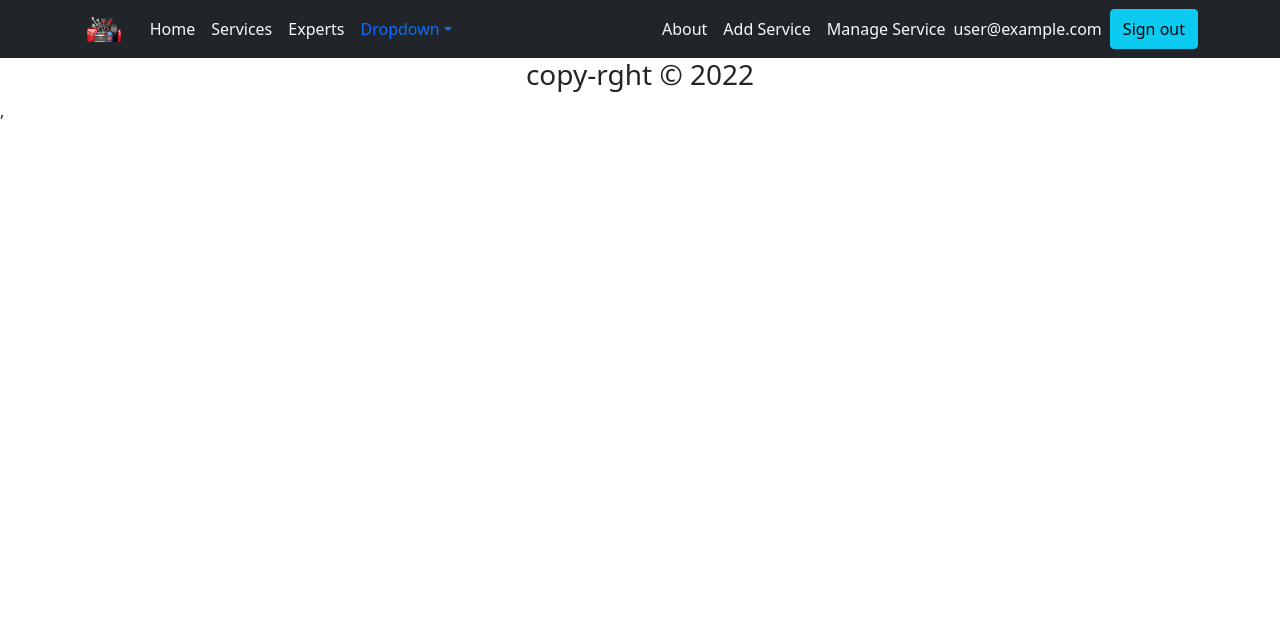
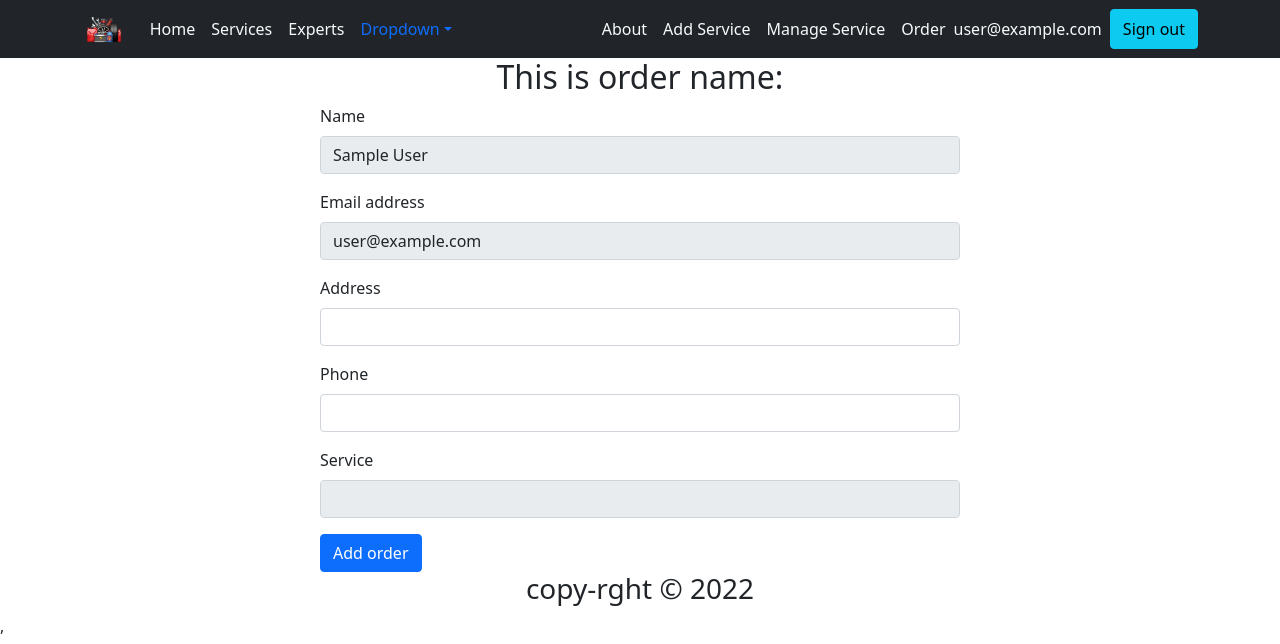
Before and after one commit to Sadnan-2019/ginious-car-service, a React (Create React App) app: page /checkout/1 in a window 1280 px wide. Shown: the top 644 px of the page. Built offline with nearby package versions, Linux system fonts and the light colour scheme; no server answers; sample sign-in values are in the browser's storage.

Commit message:
new pic add

```diff
--- a/package.json
+++ b/package.json
@@ -6,6 +6,7 @@
     "@testing-library/jest-dom": "^5.16.4",
     "@testing-library/react": "^13.0.1",
     "@testing-library/user-event": "^13.5.0",
+    "axios": "^0.27.2",
     "bootstrap": "^5.1.3",
     "dotenv": "^16.0.0",
     "firebase": "^9.6.10",
--- a/src/App.js
+++ b/src/App.js
@@ -1,13 +1,16 @@
 // import logo from './logo.svg';
 import { Route, Routes } from "react-router-dom";
+import { ToastContainer } from "react-toastify";
 import "./App.css";
 import About from "./Pages/About/About";
 import AddService from "./Pages/AddService/AddService";
 import Checkout from "./Pages/Checkout/Checkout/Checkout";
+import Error from "./Pages/Error/Error";
 import Home from "./Pages/Home/Home/Home";
 import Login from "./Pages/Login/Login/Login";
 import Register from "./Pages/Login/Register/Register";
 import ManageService from "./Pages/ManageService/ManageService";
+import Order from "./Pages/Order/Order";
 import ServicesDetails from "./Pages/ServicesDetails/ServicesDetails";
 import Footer from "./Pages/Shared/Footer/Footer";
 import Header from "./Pages/Shared/Header/Header";
@@ -21,20 +24,28 @@ function App() {
         <Route path="/"   element={<RequireAuth><Home /></RequireAuth>}></Route>
         <Route path="/home"   element={<Home />}></Route>
         <Route path="/register"   element={<Register />}></Route>
-        <Route path="/checkout" element={<RequireAuth>
+        <Route path="/checkout/:serviceId" element={<RequireAuth>
           <Checkout></Checkout>
         </RequireAuth>}></Route>
         <Route path="/addservice" element={<RequireAuth>
           <AddService></AddService>
         </RequireAuth>}></Route>
+
         <Route path="/manage" element={<RequireAuth>
            <ManageService></ManageService>
         </RequireAuth>}></Route>
+        <Route path="/order" element={<RequireAuth>
+          <Order></Order>
+        </RequireAuth>}></Route>
+
         <Route path="/login"   element={<Login />}></Route>
         <Route path="/service/:serviceId" element={<ServicesDetails/>}></Route>
         <Route path="/about" element={<About />}></Route>
+        <Route path="*" element={<Error/>}></Route>
       </Routes>
       <Footer />
+      <ToastContainer />
+
     </div>
   );
 }
--- a/src/Pages/Checkout/Checkout/Checkout.js
+++ b/src/Pages/Checkout/Checkout/Checkout.js
@@ -1,9 +1,103 @@
-import React from 'react';
+import React, { useState } from 'react';
+import { useParams } from 'react-router-dom';
+import useServiceDetails from '../../../hooks/useServiceDetails';
+import { useAuthState } from 'react-firebase-hooks/auth';
+import auth from "../../../firebase.init";
+import axios from 'axios';
+import { toast } from 'react-toastify';
 
 const Checkout = () => {
+
+     const {serviceId} = useParams()
+     const [service] = useServiceDetails(serviceId);
+     const [user  ] = useAuthState(auth);
+     const submitOrder=(event)=>{
+
+      event.preventDefault()
+
+      const order={
+
+        email:user.email,
+        service: service.name,
+        serviceId: serviceId,
+        address:event.target.address.value,
+        phone:event.target.phone.value
+      }
+      axios.post('http://localhost:5000/order',order)
+      .then(response=>{
+
+        console.log(response)
+        const {data} = response;
+        if(data.insertedId){
+
+          toast("you order complete")
+          event.target.reset()
+
+        }
+
+      })
+
+
+     }
+
+
+    //  const [user,setUser] = useState({
+
+
+    //       name:"Somrat Skber",
+    //       email:"akber@gmail.com",
+    //       address:"akberdhanmondi kanbe lane",
+    //       phone:"01892409715",
+    //  })
+// const handleAddress=(event)=>{
+//   console.log(event.target.value)
+//     const {address, ...rest} = user;
+//     const newAddress = event.target.value;
+//     const newUser = {address: newAddress, ...rest}
+//     setUser(newUser)
+//     console.log(newUser)
+//   // console.log(event.target.value)
+// }
+
           return (
-                    <div className='text-center'>
-                         <h2>This is Checkout page</h2>
+                    <div className=' w-100 mx-auto '>
+                         <h2 className='text-center'>This is order name:  {service.name}</h2>
+
+
+ <div className=' d-flex justify-content-center align-items-center '>
+
+ <form className='w-50' onSubmit={submitOrder}>
+ <div className="mb-3 ">
+    <label for="exampleInputEmail1" className="form-label">Name</label>
+    <input    type="text" className="form-control  w-100 "value={user?.displayName} name='name' required readOnly disabled  />
+
+  </div>
+  <div className="mb-3 ">
+    <label for="exampleInputEmail1" className="form-label">Email address</label>
+    <input    type="email" className="form-control  w-100 " value={user?.email} required readOnly disabled />
+
+  </div>
+  <div className="mb-3 ">
+    <label for="exampleInputEmail1" className="form-label"> Address</label>
+    <input    type="text" className="form-control  w-100 "   name="address" autoComplete='off'/>
+
+  </div>
+  <div className="mb-3 ">
+    <label for="exampleInputEmail1" className="form-label"> Phone</label>
+    <input    type="text" className="form-control  w-100 "  name="phone" autoComplete='off'/>
+
+  </div>
+  <div className="mb-3 ">
+    <label for="exampleInputEmail1" className="form-label" > Service</label>
+
+    <input    type="text" className="form-control  w-100 " value={service.name} name="service" required readOnly/>
+
+  </div>
+
+  <input type="submit" value="Add order" className="btn btn-primary"/>
+
+</form>
+ </div>
 
                     </div>
           );
--- /dev/null
+++ b/src/Pages/Error/Error.js
@@ -0,0 +1,11 @@
+import React from 'react';
+
+const Error = () => {
+          return (
+                    <div>
+                        <h2>Not Found</h2>
+                    </div>
+          );
+};
+
+export default Error;
--- a/src/Pages/Login/Register/Register.js
+++ b/src/Pages/Login/Register/Register.js
@@ -40,10 +40,10 @@ const Register = () => {
   }
 
   return (
-    <div className="w-25  mx-auto">
+    <div className="w-50  mx-auto">
       <h1 className="text-center">Please Register</h1>
 
-      <Form onSubmit={handleRegister}>
+      <Form onSubmit={handleRegister}   >
         <Form.Group className="mb-3" controlId="formBasicEmail">
           <Form.Label>Name</Form.Label>
           <Form.Control type="text" placeholder="Enter name" name="name" required />
--- a/src/Pages/Login/SocialLogin/SocialLogin.js
+++ b/src/Pages/Login/SocialLogin/SocialLogin.js
@@ -4,13 +4,16 @@ import fbImg from "../../../images/expert/fb.png"
 import gitImg from "../../../images/expert/git.png"
 import { useSignInWithGithub, useSignInWithGoogle } from 'react-firebase-hooks/auth';
 import auth from '../../../firebase.init';
-import { useNavigate } from 'react-router-dom';
+import { useLocation, useNavigate } from 'react-router-dom';
 
 
 const SocialLogin = () => {
           const navigate = useNavigate()
           const [signInWithGoogle, user, loading, error] = useSignInWithGoogle(auth);
           const [signInWithGithub, Githubuser, Githubloading, Githuberror] = useSignInWithGithub(auth);
+          const location =useLocation();
+const from = location.state?.from?.pathname || "/";
+
 
           let errorElement;
 
@@ -24,7 +27,7 @@ const SocialLogin = () => {
 
                   if(user || Githubuser)
                   {
-                    navigate('/home')
+                    navigate(from, { replace: true });
 
                   }
 
--- /dev/null
+++ b/src/Pages/Order/Order.js
@@ -0,0 +1,50 @@
+import { async } from "@firebase/util";
+import axios from "axios";
+import React, { useEffect, useState } from "react";
+import { useNavigate } from "react-router-dom";
+import { useAuthState } from "react-firebase-hooks/auth";
+import auth from "../../firebase.init";
+import { signOut } from "firebase/auth";
+// import { signOut } from "firebase/auth";
+
+const Order = () => {
+  const [user] = useAuthState(auth);
+  const [orders, setOrders] = useState([]);
+  const navigate = useNavigate();
+  console.log(orders);
+
+  useEffect(( ) => {
+    const getOrders = async () => {
+      const email = user.email;
+      const url = `http://localhost:5000/order?email=${email}`;
+      try {
+        const { data } = await axios.get(url, {
+          headers: {
+            authorization: `Bearer ${localStorage.getItem("accesToken")}`,
+          },
+        });
+        setOrders(data);
+      } catch (error) {
+        console.log(error.message);
+        if (error.response.status === 401 || error.response.status === 403) {
+             signOut(auth)
+          navigate("/login");
+        }
+      }
+    };
+
+    getOrders();
+  }, [user]);
+  return (
+    <div>
+      <h3>Order Total:{orders.length}</h3>
+      <h4>your order list</h4>
+      <h4>Email Name : {user.email}</h4>
+      {orders.map((order) => (
+        <li>{order.service}</li>
+      ))}
+    </div>
+  );
+};
+
+export default Order;
--- a/src/Pages/ServicesDetails/ServicesDetails.js
+++ b/src/Pages/ServicesDetails/ServicesDetails.js
@@ -1,31 +1,29 @@
 import React, { useEffect, useState } from "react";
 import { Link, useParams } from "react-router-dom";
+import useServiceDetails from "../../hooks/useServiceDetails";
 import Checkout from "../Checkout/Checkout/Checkout";
 
 const ServicesDetails = () => {
   const { serviceId } = useParams();
 
-  const [service,setService] = useState({});
+  // const [service,setService] = useState({});
 
-  useEffect(()=>{
+    const [service] = useServiceDetails(serviceId)
 
-    const url=`http://localhost:5000/service/${serviceId}`
-    fetch(url)
-    .then(res => res.json())
-    .then(data => setService(data))
-  },[])
   return (
     <div>
 
 
       <div className='text-center'>
       {/* <h4>this is services details{name}</h4> */}
-      <h4>this is services details{serviceId}</h4>
-      <p>
+      <h4>this is services details Id:{serviceId}</h4>
+
+      <h5>
        Name:{service.name}
-      </p>
-                         <h2>Now Checkout </h2>
-                         <Link to="/checkout">
+      </h5>
+      <img src={service.img} alt=""/>
+      <h2>Now Checkout </h2>
+                         <Link to={`/checkout/${serviceId}`}>
       <button  className='btn btn-success'>Checkout</button>
       </Link>
 
--- a/src/Pages/Shared/Header/Header.js
+++ b/src/Pages/Shared/Header/Header.js
@@ -72,6 +72,9 @@ const Header = () => {
                 <Nav.Link as={Link} to="/manage" className="text-light">
                   Manage Service
                 </Nav.Link>
+                <Nav.Link as={Link} to="/order" className="text-light">
+                  Order
+                </Nav.Link>
                  </>
                 }
 
--- /dev/null
+++ b/src/hooks/useServiceDetails.js
@@ -0,0 +1,22 @@
+import { useEffect, useState } from "react"
+
+const useServiceDetails = (serviceId)=>{
+
+
+
+          const [service,setService] = useState({})
+
+          useEffect(()=>{
+
+                    const url=`http://localhost:5000/service/${serviceId}`
+                    fetch(url)
+                    .then(res => res.json())
+                    .then(data => setService(data))
+                  },[serviceId]);
+
+                  return [service]
+
+
+
+}
+export default useServiceDetails;
```
Also changed, not shown: src/Pages/AddService/AddService.js (+40 -30 lines), src/Pages/Login/Login/Login.js (+11 -5 lines), 1 other file (tests, documents, lock files or other folders).
